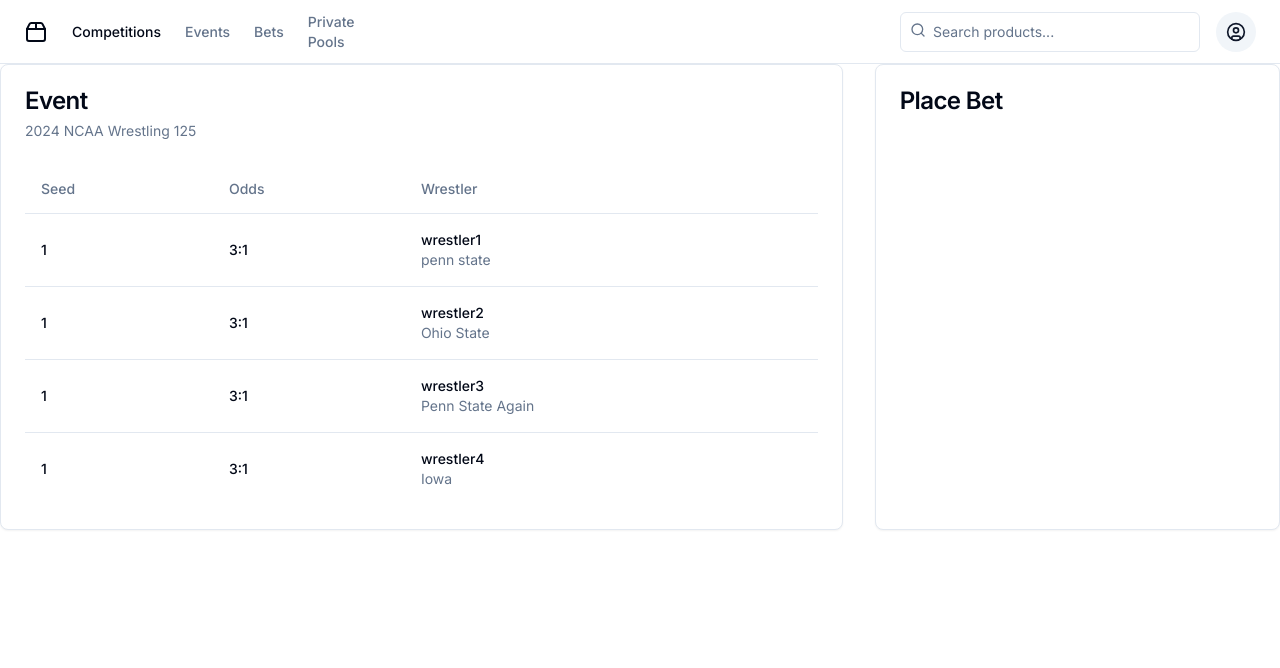
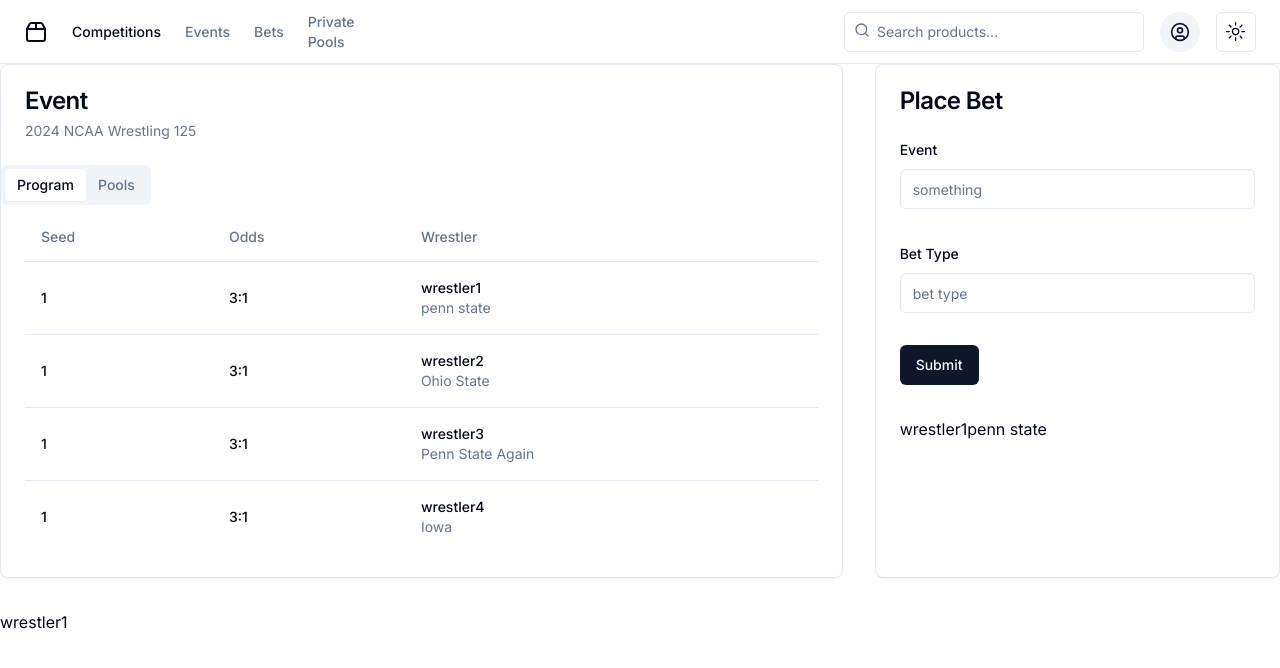
Before and after one commit to djfeld01/PariBet, a Next.js app: page /events in a window 1280 px wide. Shown: the top 668 px of the page. Built offline with nearby package versions, Linux system fonts and the light colour scheme.

Commit message:
Worked on the events page

```diff
--- a/src/app/events/page.tsx
+++ b/src/app/events/page.tsx
@@ -1,7 +1,6 @@
+"use client";
 import Link from "next/link";
-import { Avatar, AvatarFallback, AvatarImage } from "@/components/ui/avatar";
-import { Button } from "@/components/ui/button";
-import { Badge } from "@/components/ui/badge";
+
 import {
   Card,
   CardContent,
@@ -17,7 +16,10 @@ import {
   TableBody,
   TableCell,
 } from "@/components/ui/table";
-import { Breadcrumb } from "@/components/ui/breadcrumb";
+import { Tabs, TabsContent, TabsList, TabsTrigger } from "@/components/ui/tabs";
+
+import Betform from "@/components/betform";
+import { useState } from "react";
 
 const competitors = [
   { name: "wrestler1", school: "penn state" },
@@ -27,6 +29,7 @@ const competitors = [
 ];
 
 export default function Competitions() {
+  const [competitor, setCompetitor] = useState(competitors[0]);
   return (
     <div>
       <div className="grid gap-4 md:gap-8 lg:grid-cols-3 xl:grid-cols-3">
@@ -37,6 +40,12 @@ export default function Competitions() {
               <CardDescription>2024 NCAA Wrestling 125</CardDescription>
             </div>
           </CardHeader>
+          <Tabs defaultValue="program">
+            <TabsList>
+              <TabsTrigger value="program">Program</TabsTrigger>
+              <TabsTrigger value="pools">Pools</TabsTrigger>
+            </TabsList>
+            <TabsContent value="program">
               <CardContent>
                 <Table>
                   <TableHeader>
@@ -48,7 +57,10 @@ export default function Competitions() {
                   </TableHeader>
                   <TableBody>
                     {competitors.map((competitor, index) => (
-                  <TableRow key={index}>
+                      <TableRow
+                        key={index}
+                        onClick={() => setCompetitor(competitor)}
+                      >
                         <TableCell>
                           <div className="font-medium">1</div>
                         </TableCell>
@@ -66,13 +78,19 @@ export default function Competitions() {
                   </TableBody>
                 </Table>
               </CardContent>
+            </TabsContent>
+            <TabsContent value="pools"></TabsContent>
+          </Tabs>
         </Card>
         <Card x-chunk="dashboard-01-chunk-5">
           <CardHeader>
             <CardTitle>Place Bet</CardTitle>
           </CardHeader>
-          <CardContent className="grid gap-8"></CardContent>
+          <CardContent className="grid gap-8">
+            <Betform name={competitor.name} school={competitor.school} />
+          </CardContent>
         </Card>
+        <div>{competitor.name}</div>
       </div>
     </div>
   );
--- a/src/app/layout.tsx
+++ b/src/app/layout.tsx
@@ -2,7 +2,7 @@ import type { Metadata } from "next";
 import { Inter } from "next/font/google";
 import "./globals.css";
 import TopMenu from "@/components/navigation/topmenu";
-
+import { ThemeProvider } from "@/components/theme-provider";
 
 const inter = Inter({ subsets: ["latin"] });
 
@@ -19,8 +19,15 @@ export default function RootLayout({
   return (
     <html lang="en">
       <body className={inter.className}>
-        <TopMenu />
-        {children}
+        <ThemeProvider
+          attribute="class"
+          defaultTheme="system"
+          enableSystem
+          disableTransitionOnChange
+        >
+          <TopMenu />
+          {children}
+        </ThemeProvider>{" "}
       </body>
     </html>
   );
--- /dev/null
+++ b/src/components/betform.tsx
@@ -0,0 +1,83 @@
+"use client";
+
+import { NextPage } from "next";
+import { zodResolver } from "@hookform/resolvers/zod";
+import { useForm } from "react-hook-form";
+import { z } from "zod";
+import { Button } from "@/components/ui/button";
+import {
+  Form,
+  FormControl,
+  FormDescription,
+  FormField,
+  FormItem,
+  FormLabel,
+  FormMessage,
+} from "@/components/ui/form";
+import { Input } from "@/components/ui/input";
+
+interface Props {
+  name: string;
+  school: string;
+}
+
+const formSchema = z.object({
+  event: z
+    .string()
+    .min(5, { message: "event name is too short" })
+    .max(50, { message: "event name is too long" }),
+  betType: z.string().min(5).max(50),
+});
+const Betform: NextPage<Props> = ({ name, school }: Props) => {
+  const form = useForm<z.infer<typeof formSchema>>({
+    resolver: zodResolver(formSchema),
+    defaultValues: {
+      event: "",
+      betType: "",
+    },
+  });
+  function onSubmit(values: z.infer<typeof formSchema>) {
+    console.log(values);
+  }
+  return (
+    <Form {...form}>
+      <form onSubmit={form.handleSubmit(onSubmit)} className="space-y-8">
+        <FormField
+          control={form.control}
+          name="event"
+          render={({ field }) => (
+            <FormItem>
+              <FormLabel>Event</FormLabel>
+              <FormControl>
+                <Input placeholder="something" {...field} />
+              </FormControl>
+
+              <FormMessage />
+            </FormItem>
+          )}
+        />
+        <FormField
+          control={form.control}
+          name="betType"
+          render={({ field }) => (
+            <FormItem>
+              <FormLabel>Bet Type</FormLabel>
+              <FormControl>
+                <Input placeholder="bet type" {...field} />
+              </FormControl>
+
+              <FormMessage />
+            </FormItem>
+          )}
+        />
+        <Button type="submit">Submit</Button>
+      </form>
+      <div>
+        {name}
+        {school}
+      </div>
+    </Form>
+  );
+};
+
+export default Betform;
--- /dev/null
+++ b/src/components/modeToggle.tsx
@@ -0,0 +1,40 @@
+"use client";
+
+import * as React from "react";
+import { MoonIcon, SunIcon } from "@radix-ui/react-icons";
+import { useTheme } from "next-themes";
+
+import { Button } from "@/components/ui/button";
+import {
+  DropdownMenu,
+  DropdownMenuContent,
+  DropdownMenuItem,
+  DropdownMenuTrigger,
+} from "@/components/ui/dropdown-menu";
+
+export function ModeToggle() {
+  const { setTheme } = useTheme();
+
+  return (
+    <DropdownMenu>
+      <DropdownMenuTrigger asChild>
+        <Button variant="outline" size="icon">
+          <SunIcon className="h-[1.2rem] w-[1.2rem] rotate-0 scale-100 transition-all dark:-rotate-90 dark:scale-0" />
+          <MoonIcon className="absolute h-[1.2rem] w-[1.2rem] rotate-90 scale-0 transition-all dark:rotate-0 dark:scale-100" />
+          <span className="sr-only">Toggle theme</span>
+        </Button>
+      </DropdownMenuTrigger>
+      <DropdownMenuContent align="end">
+        <DropdownMenuItem onClick={() => setTheme("light")}>
+          Light
+        </DropdownMenuItem>
+        <DropdownMenuItem onClick={() => setTheme("dark")}>
+          Dark
+        </DropdownMenuItem>
+        <DropdownMenuItem onClick={() => setTheme("system")}>
+          System
+        </DropdownMenuItem>
+      </DropdownMenuContent>
+    </DropdownMenu>
+  );
+}
--- a/src/components/navigation/topmenu.tsx
+++ b/src/components/navigation/topmenu.tsx
@@ -14,6 +14,7 @@ import {
 
 import { Package2, Menu, Search, CircleUser } from "lucide-react";
 import { Input } from "@/components/ui/input";
+import { ModeToggle } from "../modeToggle";
 
 export default function TopMenu() {
   return (
@@ -113,6 +114,7 @@ export default function TopMenu() {
             <DropdownMenuItem>Logout</DropdownMenuItem>
           </DropdownMenuContent>
         </DropdownMenu>
+        <ModeToggle />
       </div>
     </header>
   );
--- /dev/null
+++ b/src/components/theme-provider.tsx
@@ -0,0 +1,9 @@
+"use client";
+
+import * as React from "react";
+import { ThemeProvider as NextThemesProvider } from "next-themes";
+import { type ThemeProviderProps } from "next-themes/dist/types";
+
+export function ThemeProvider({ children, ...props }: ThemeProviderProps) {
+  return <NextThemesProvider {...props}>{children}</NextThemesProvider>;
+}
--- /dev/null
+++ b/src/components/ui/form.tsx
@@ -0,0 +1,176 @@
+import * as React from "react"
+import * as LabelPrimitive from "@radix-ui/react-label"
+import { Slot } from "@radix-ui/react-slot"
+import {
+  Controller,
+  ControllerProps,
+  FieldPath,
+  FieldValues,
+  FormProvider,
+  useFormContext,
+} from "react-hook-form"
+
+import { cn } from "@/lib/utils"
+import { Label } from "@/components/ui/label"
+
+const Form = FormProvider
+
+type FormFieldContextValue<
+  TFieldValues extends FieldValues = FieldValues,
+  TName extends FieldPath<TFieldValues> = FieldPath<TFieldValues>
+> = {
+  name: TName
+}
+
+const FormFieldContext = React.createContext<FormFieldContextValue>(
+  {} as FormFieldContextValue
+)
+
+const FormField = <
+  TFieldValues extends FieldValues = FieldValues,
+  TName extends FieldPath<TFieldValues> = FieldPath<TFieldValues>
+>({
+  ...props
+}: ControllerProps<TFieldValues, TName>) => {
+  return (
+    <FormFieldContext.Provider value={{ name: props.name }}>
+      <Controller {...props} />
+    </FormFieldContext.Provider>
+  )
+}
+
+const useFormField = () => {
+  const fieldContext = React.useContext(FormFieldContext)
+  const itemContext = React.useContext(FormItemContext)
+  const { getFieldState, formState } = useFormContext()
+
+  const fieldState = getFieldState(fieldContext.name, formState)
+
+  if (!fieldContext) {
+    throw new Error("useFormField should be used within <FormField>")
+  }
+
+  const { id } = itemContext
+
+  return {
+    id,
+    name: fieldContext.name,
+    formItemId: `${id}-form-item`,
+    formDescriptionId: `${id}-form-item-description`,
+    formMessageId: `${id}-form-item-message`,
+    ...fieldState,
+  }
+}
+
+type FormItemContextValue = {
+  id: string
+}
+
+const FormItemContext = React.createContext<FormItemContextValue>(
+  {} as FormItemContextValue
+)
+
+const FormItem = React.forwardRef<
+  HTMLDivElement,
+  React.HTMLAttributes<HTMLDivElement>
+>(({ className, ...props }, ref) => {
+  const id = React.useId()
+
+  return (
+    <FormItemContext.Provider value={{ id }}>
+      <div ref={ref} className={cn("space-y-2", className)} {...props} />
+    </FormItemContext.Provider>
+  )
+})
+FormItem.displayName = "FormItem"
+
+const FormLabel = React.forwardRef<
+  React.ElementRef<typeof LabelPrimitive.Root>,
+  React.ComponentPropsWithoutRef<typeof LabelPrimitive.Root>
+>(({ className, ...props }, ref) => {
+  const { error, formItemId } = useFormField()
+
+  return (
+    <Label
+      ref={ref}
+      className={cn(error && "text-destructive", className)}
+      htmlFor={formItemId}
+      {...props}
+    />
+  )
+})
+FormLabel.displayName = "FormLabel"
+
+const FormControl = React.forwardRef<
+  React.ElementRef<typeof Slot>,
+  React.ComponentPropsWithoutRef<typeof Slot>
+>(({ ...props }, ref) => {
+  const { error, formItemId, formDescriptionId, formMessageId } = useFormField()
+
+  return (
+    <Slot
+      ref={ref}
+      id={formItemId}
+      aria-describedby={
+        !error
+          ? `${formDescriptionId}`
+          : `${formDescriptionId} ${formMessageId}`
+      }
+      aria-invalid={!!error}
+      {...props}
+    />
+  )
+})
+FormControl.displayName = "FormControl"
+
+const FormDescription = React.forwardRef<
+  HTMLParagraphElement,
+  React.HTMLAttributes<HTMLParagraphElement>
+>(({ className, ...props }, ref) => {
+  const { formDescriptionId } = useFormField()
+
+  return (
+    <p
+      ref={ref}
+      id={formDescriptionId}
+      className={cn("text-sm text-muted-foreground", className)}
+      {...props}
+    />
+  )
+})
+FormDescription.displayName = "FormDescription"
+
+const FormMessage = React.forwardRef<
+  HTMLParagraphElement,
+  React.HTMLAttributes<HTMLParagraphElement>
+>(({ className, children, ...props }, ref) => {
+  const { error, formMessageId } = useFormField()
+  const body = error ? String(error?.message) : children
+
+  if (!body) {
+    return null
+  }
+
+  return (
+    <p
+      ref={ref}
+      id={formMessageId}
+      className={cn("text-sm font-medium text-destructive", className)}
+      {...props}
+    >
+      {body}
+    </p>
+  )
+})
+FormMessage.displayName = "FormMessage"
+
+export {
+  useFormField,
+  Form,
+  FormItem,
+  FormLabel,
+  FormControl,
+  FormDescription,
+  FormMessage,
+  FormField,
+}
--- /dev/null
+++ b/src/components/ui/label.tsx
@@ -0,0 +1,26 @@
+"use client"
+
+import * as React from "react"
+import * as LabelPrimitive from "@radix-ui/react-label"
+import { cva, type VariantProps } from "class-variance-authority"
+
+import { cn } from "@/lib/utils"
+
+const labelVariants = cva(
+  "text-sm font-medium leading-none peer-disabled:cursor-not-allowed peer-disabled:opacity-70"
+)
+
+const Label = React.forwardRef<
+  React.ElementRef<typeof LabelPrimitive.Root>,
+  React.ComponentPropsWithoutRef<typeof LabelPrimitive.Root> &
+    VariantProps<typeof labelVariants>
+>(({ className, ...props }, ref) => (
+  <LabelPrimitive.Root
+    ref={ref}
+    className={cn(labelVariants(), className)}
+    {...props}
+  />
+))
+Label.displayName = LabelPrimitive.Root.displayName
+
+export { Label }
```
Also changed, not shown: package.json (+7 -1 lines), 1 other file (tests, documents, lock files or other folders). Lines whose indentation alone changed are shown as unchanged.
